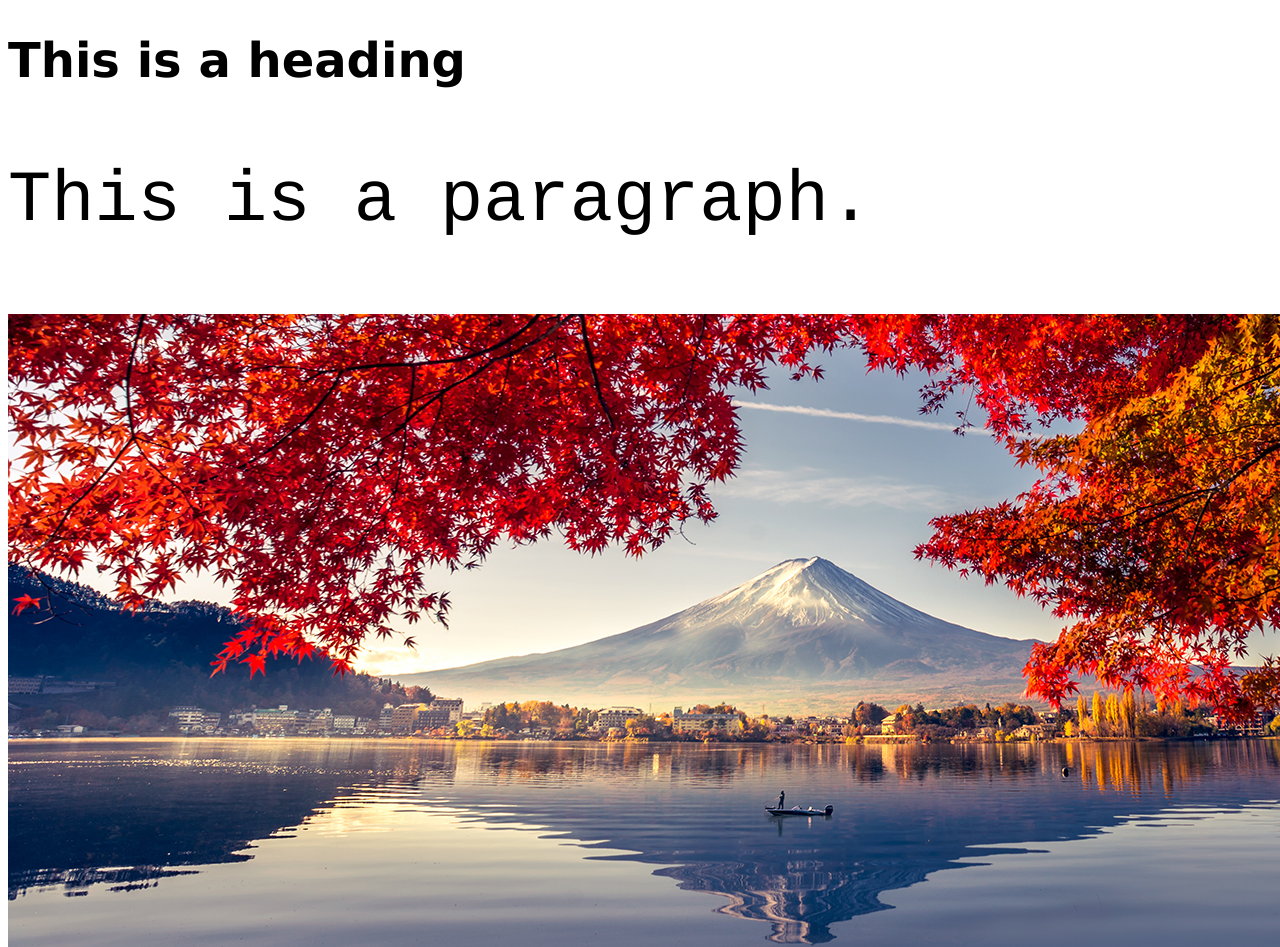
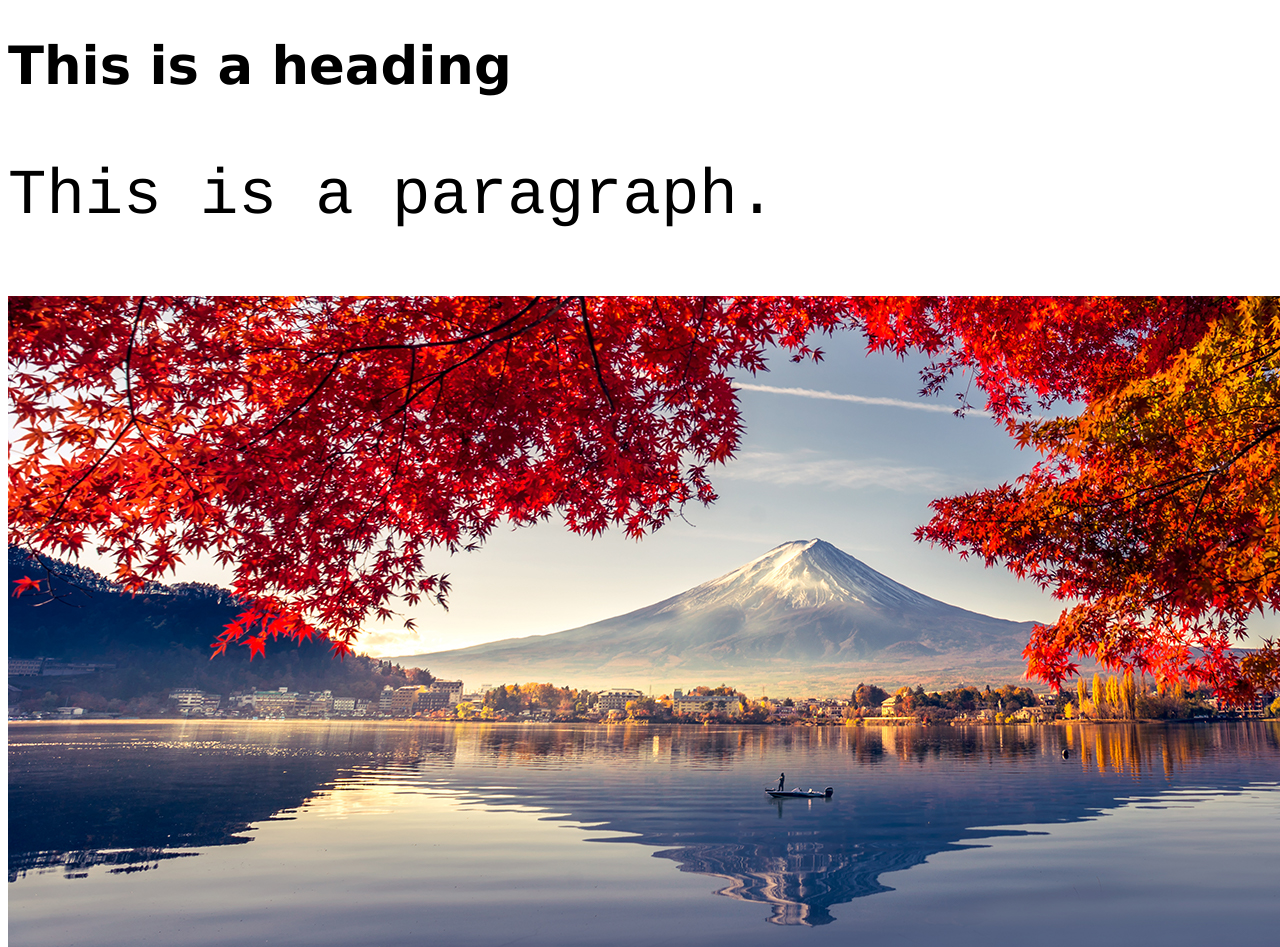
Before and after one commit to annasitsiliya/git_practice, a plain HTML site: page git_practice/index.html in a window 1280 px wide. Shown: the top 947 px of the page. Drawn offline with Linux system fonts and the light colour scheme.

Commit message:
Added link to styles

```diff
--- a/styles/styles.css
+++ b/styles/styles.css
@@ -3,9 +3,9 @@ body {
 }
 h1 {
   font-family: verdana;
-  font-size: 300%;
+  font-size: 330%;
 }
 p {
   font-family: courier;
-  font-size: 450%;
+  font-size: 400%;
 }
```
